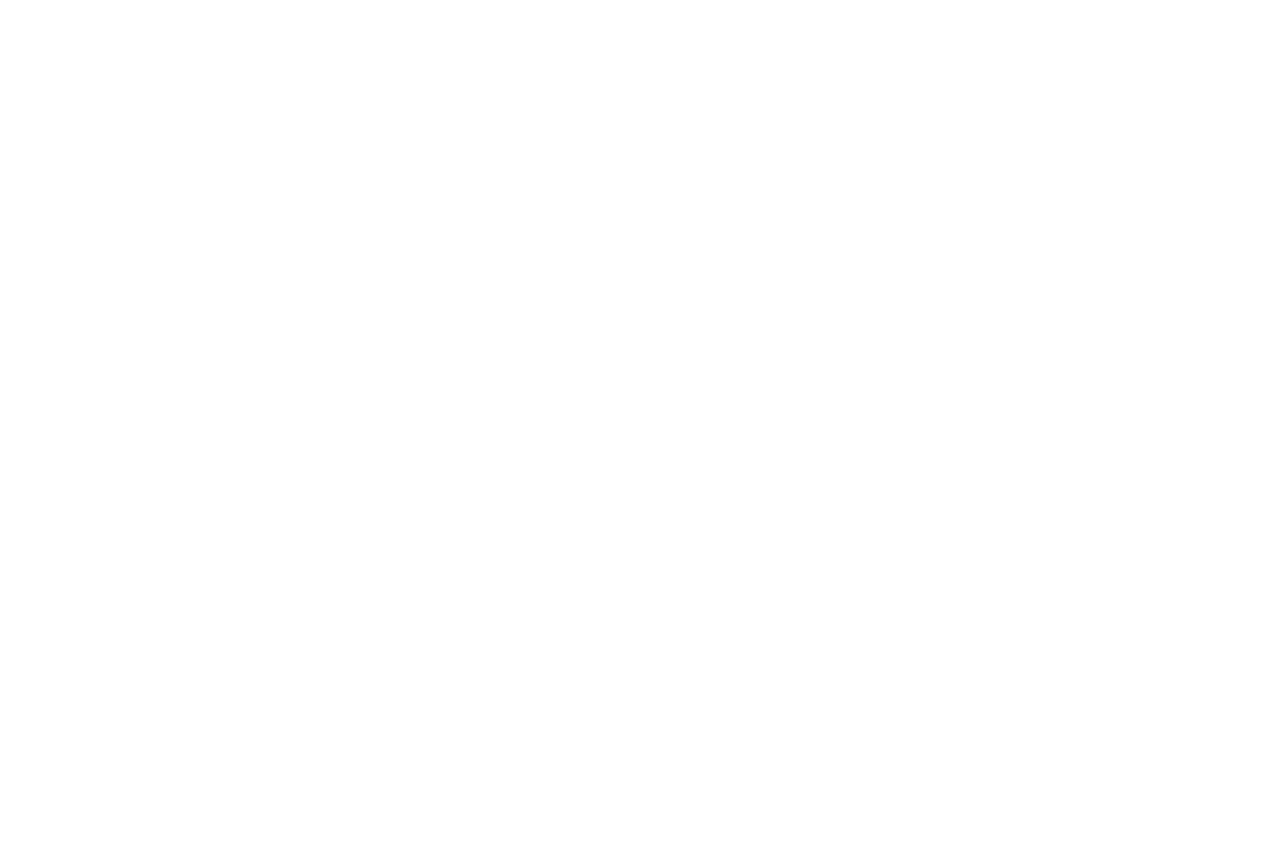
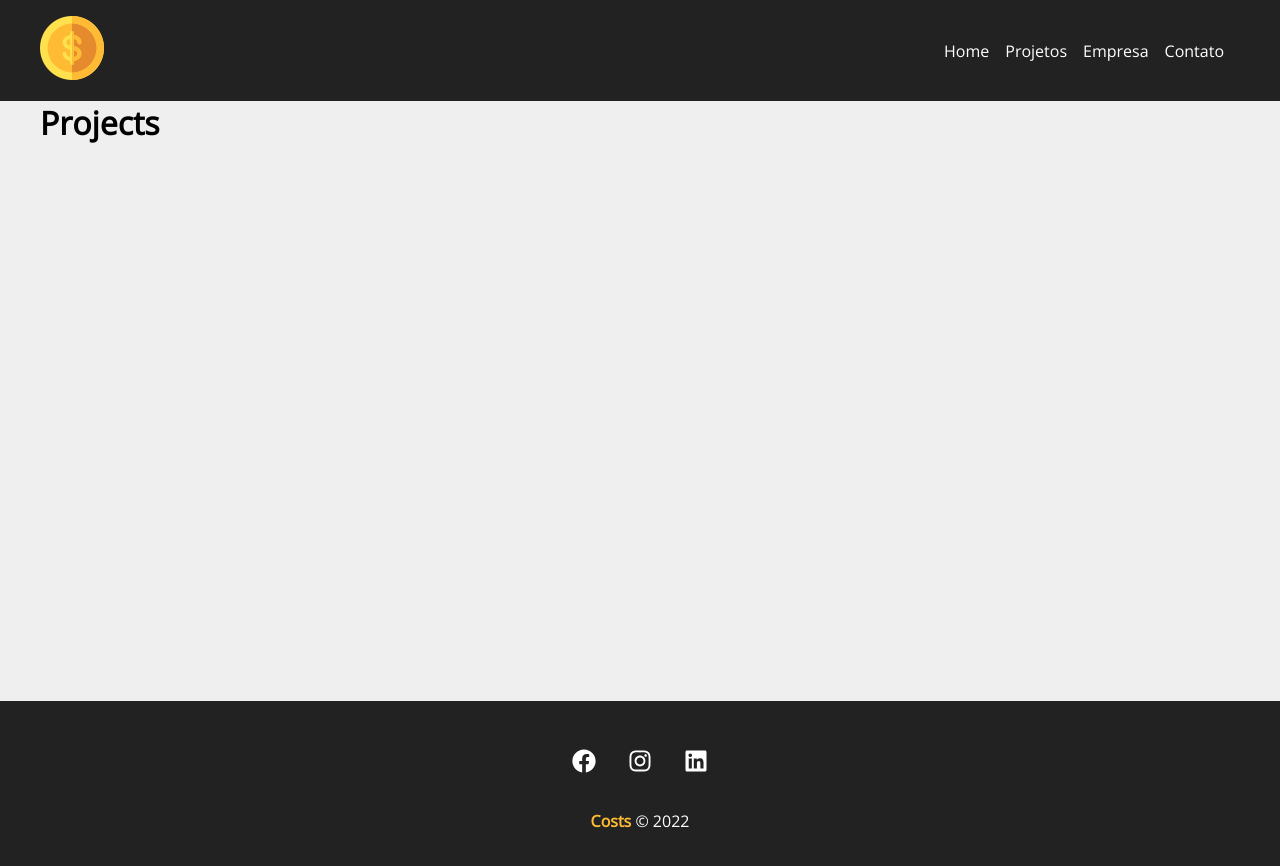
Before and after one commit to Nadiamizael/Estudos-React-Costs, a React (Create React App) app: page /projects in a window 1280 px wide. Before the commit this address had no page. Shown: the top 866 px of the page. Before the commit the page ends 800 px from the top, so only its background shows below. Built offline with nearby package versions, Linux system fonts and the light colour scheme; a web font is replaced by a local one.

Commit message:
✨ feat: add Navbar and Footer components

```diff
--- a/src/App.js
+++ b/src/App.js
@@ -3,16 +3,26 @@
 import Company from "./components/pages/Company";
 import Contact from "./components/pages/Contact";
 import NewProject from "./components/pages/NewProject";
+import Projects from "./components/pages/Projects";
+
+import Container from "./components/layout/Container";
+import Navbar from "./components/layout/Navbar";
+import Footer from "./components/layout/Footer";
 
 function App() {
   return (
     <Router>
+      <Navbar />
+      <Container customClass="min-height">
         <Routes>
           <Route path="/" element={<Home />} />
+          <Route path="/projects" element={<Projects />} />
           <Route path="/company" element={<Company />} />
           <Route path="/contact" element={<Contact />} />
           <Route path="/newproject" element={<NewProject />} />
         </Routes>
+      </Container>
+      <Footer />
     </Router>
   );
 }
--- /dev/null
+++ b/src/components/layout/Container.js
@@ -0,0 +1,11 @@
+import styles from "./Container.module.css";
+
+function Container(props) {
+  return (
+    <div className={`${styles.container} ${styles[props.customClass]}`}>
+      {props.children}
+    </div>
+  );
+}
+
+export default Container;
--- /dev/null
+++ b/src/components/layout/Container.module.css
@@ -0,0 +1,20 @@
+.container {
+  width: 1200px;
+  display: flex;
+  justify-content: space-between;
+  margin: 0 auto;
+  flex-wrap: wrap;
+}
+
+.min-height {
+  min-height: 75%;
+}
+
+.start {
+  justify-content: flex-start;
+}
+
+.column {
+  flex-direction: column;
+  justify-content: flex-start;
+}
--- /dev/null
+++ b/src/components/layout/Footer.js
@@ -0,0 +1,27 @@
+import { FaFacebook, FaInstagram, FaLinkedin } from "react-icons/fa";
+
+import styles from "./Footer.module.css";
+
+function Footer() {
+  return (
+    <footer className={styles.footer}>
+      <ul className={styles.social_list}>
+        <li>
+          <FaFacebook />
+        </li>
+        <li>
+          <FaInstagram />
+        </li>
+        <li>
+          <FaLinkedin />
+        </li>
+      </ul>
+
+      <p className={styles.copy_right}>
+        <span> Costs</span> &copy; 2022
+      </p>
+    </footer>
+  );
+}
+
+export default Footer;
--- /dev/null
+++ b/src/components/layout/Footer.module.css
@@ -0,0 +1,34 @@
+.footer {
+  background-color: #222;
+  color: #fff;
+  padding: 3em;
+  text-align: center;
+}
+
+.social_list {
+  display: flex;
+  justify-content: center;
+  list-style-type: none;
+}
+
+.social_list li {
+  margin: 0 1em;
+}
+
+.social_list li:hover {
+  color: #ffbb33;
+}
+
+.social_list svg {
+  font-size: 1.5em;
+  cursor: pointer;
+}
+
+.copy_right {
+  margin-top: 2em;
+}
+
+.copy_right span {
+  font-weight: bold;
+  color: #ffbb33;
+}
--- /dev/null
+++ b/src/components/layout/Navbar.js
@@ -0,0 +1,36 @@
+import { Link } from "react-router-dom";
+
+import Container from "./Container";
+
+import styles from "./Navbar.module.css";
+import logo from "../../img/costs_logo.png";
+
+function Navbar() {
+  return (
+    <nav className={styles.navbar}>
+      <Container>
+        <Link to="/">
+          <img src={logo} alt="Costs" />
+        </Link>
+        <ul className={styles.list}>
+          <li className={styles.item}>
+            <Link to="/">Home</Link>
+          </li>
+
+          <li className={styles.item}>
+            <Link to="/projects">Projetos</Link>
+          </li>
+
+          <li className={styles.item}>
+            <Link to="/company">Empresa</Link>
+          </li>
+          <li className={styles.item}>
+            <Link to="/contact">Contato</Link>
+          </li>
+        </ul>
+      </Container>
+    </nav>
+  );
+}
+
+export default Navbar;
--- /dev/null
+++ b/src/components/layout/Navbar.module.css
@@ -0,0 +1,25 @@
+.navbar {
+  display: flex;
+  justify-content: space-between;
+  background-color: #222;
+  padding: 1em;
+}
+
+.list {
+  display: flex;
+  list-style: none;
+  align-items: center;
+}
+
+.item {
+  margin-right: 1em;
+}
+
+.item a {
+  color: #fff;
+  text-decoration: none;
+}
+
+.item a:hover {
+  color: #ffbb33;
+}
--- /dev/null
+++ b/src/components/pages/Projects.js
@@ -0,0 +1,5 @@
+function Projects() {
+  return <h1>Projects</h1>;
+}
+
+export default Projects;
--- a/src/index.css
+++ b/src/index.css
@@ -1,11 +1,13 @@
 * {
   padding: 0;
-  margin: 0 box-sizing border-box;
+  margin: 0;
+  box-sizing: border-box;
   font-family: "Open Sans", sans-serif;
 }
 
 html,
 body,
 #root {
-  background-color: #efefef height 100%;
+  background-color: #efefef;
+  height: 100%;
 }
```
Lines whose indentation alone changed are shown as unchanged.
